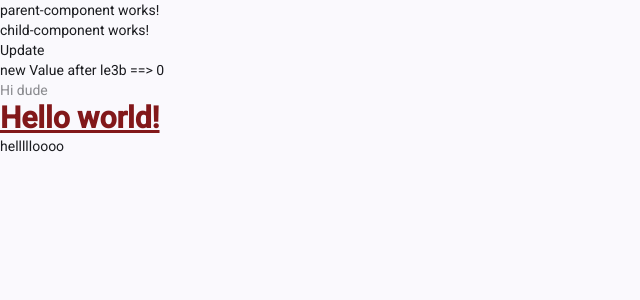
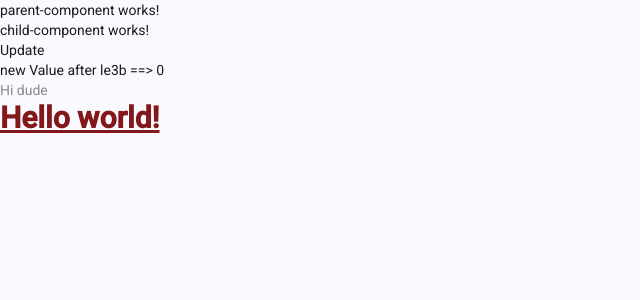
Before and after one commit to MuhamedAbdelgalil/CI-cd-tut, an Angular app: page / in a window 1280 px wide. Shown: the top 300 px of the page, without its empty margins (0-640 px from the left). Built offline with nearby package versions, Linux system fonts and the light colour scheme.

Commit message:
remove the hello div

```diff
--- a/src/app/app.html
+++ b/src/app/app.html
@@ -1,5 +1,2 @@
 <app-parent-component> </app-parent-component>
 <router-outlet></router-outlet>
-<div>
-  hellllloooo
-</div>
```
